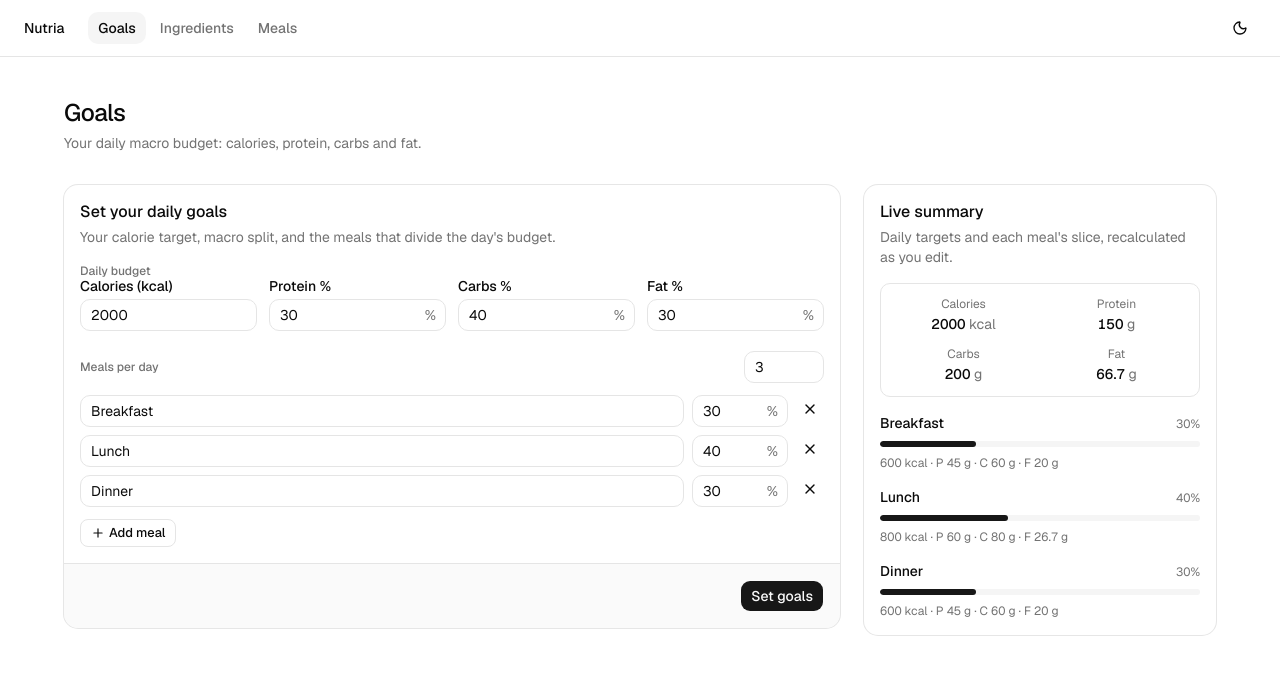
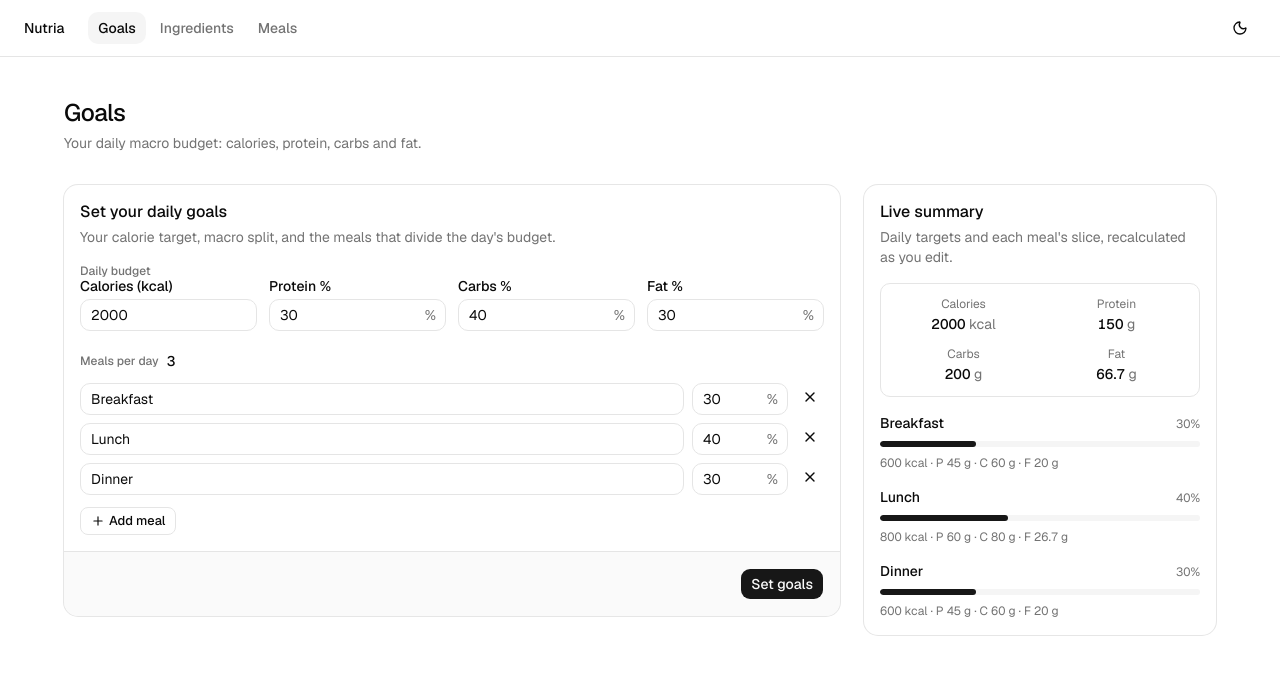
Before and after one commit to alvfdz/nutria, a Next.js app: page /goals in a window 1280 px wide. Shown: the top 674 px of the page. Built offline with nearby package versions, Linux system fonts and the light colour scheme; no server answers; the database is empty.

Commit message:
feat(goals): make meals count a non-editable field

```diff
--- a/src/components/goals/goals-form.tsx
+++ b/src/components/goals/goals-form.tsx
@@ -306,24 +306,19 @@ export function GoalsForm({ goals }: { goals: Goals | null }) {
             <fieldset className="grid gap-3">
               <legend className="sr-only">Meals per day</legend>
 
-              <div className="flex items-center justify-between gap-4">
-                <Label
-                  htmlFor={`${baseId}-meal-count`}
+              <div className="flex items-center gap-2">
+                <span
+                  id={`${baseId}-meal-count`}
                   className="text-muted-foreground text-xs font-medium"
                 >
                   Meals per day
-                </Label>
-                <Input
-                  id={`${baseId}-meal-count`}
-                  type="number"
-                  inputMode="numeric"
-                  min={1}
-                  max={MAX_MEALS}
-                  step={1}
-                  value={rows.length}
-                  onChange={(event) => resizeRows(Number(event.target.value))}
-                  className="w-20"
-                />
+                </span>
+                <output
+                  aria-labelledby={`${baseId}-meal-count`}
+                  className="text-sm font-medium tabular-nums"
+                >
+                  {rows.length}
+                </output>
               </div>
 
               <div className="grid gap-2">
```
Also changed, not shown: 2 other files (tests, documents, lock files or other folders).
